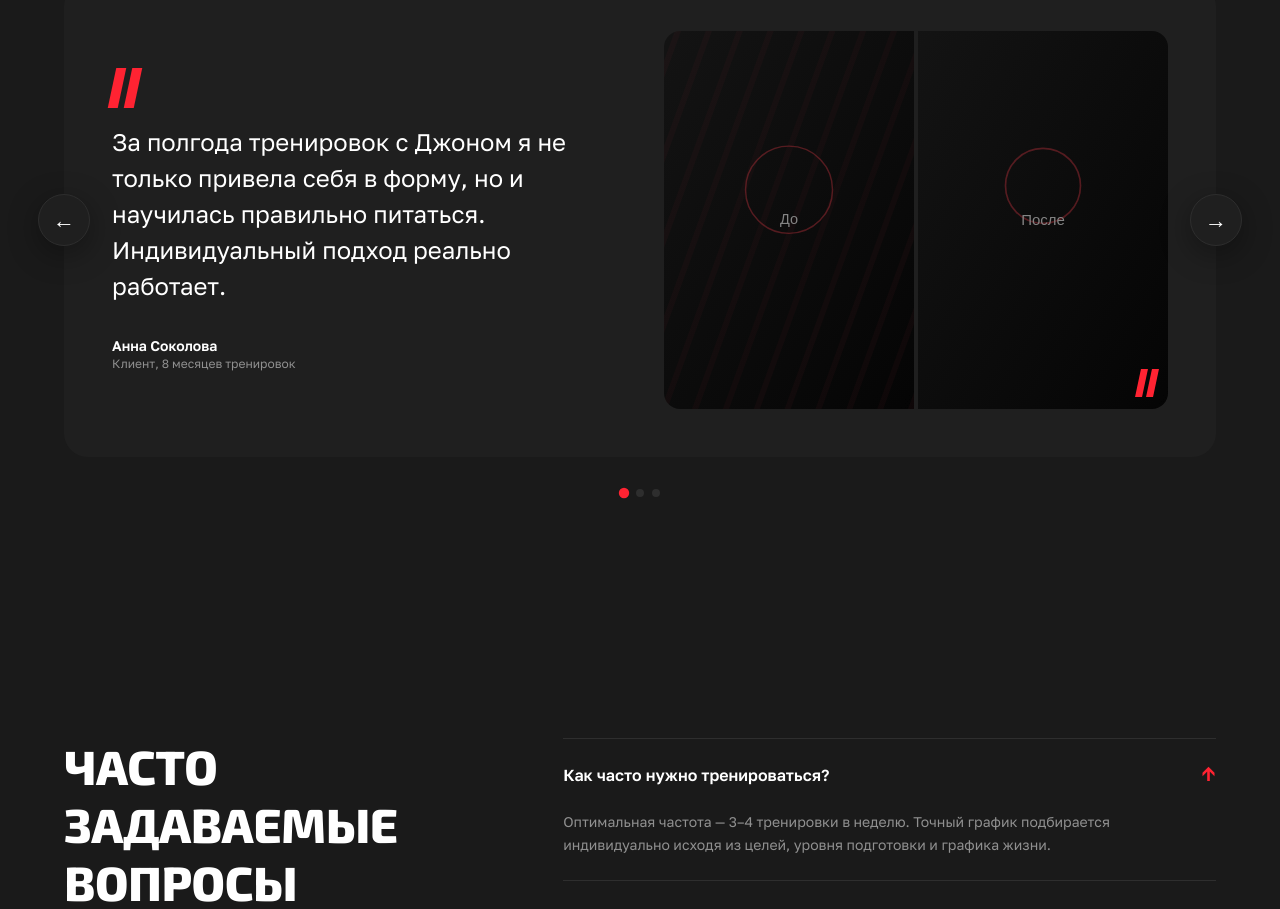
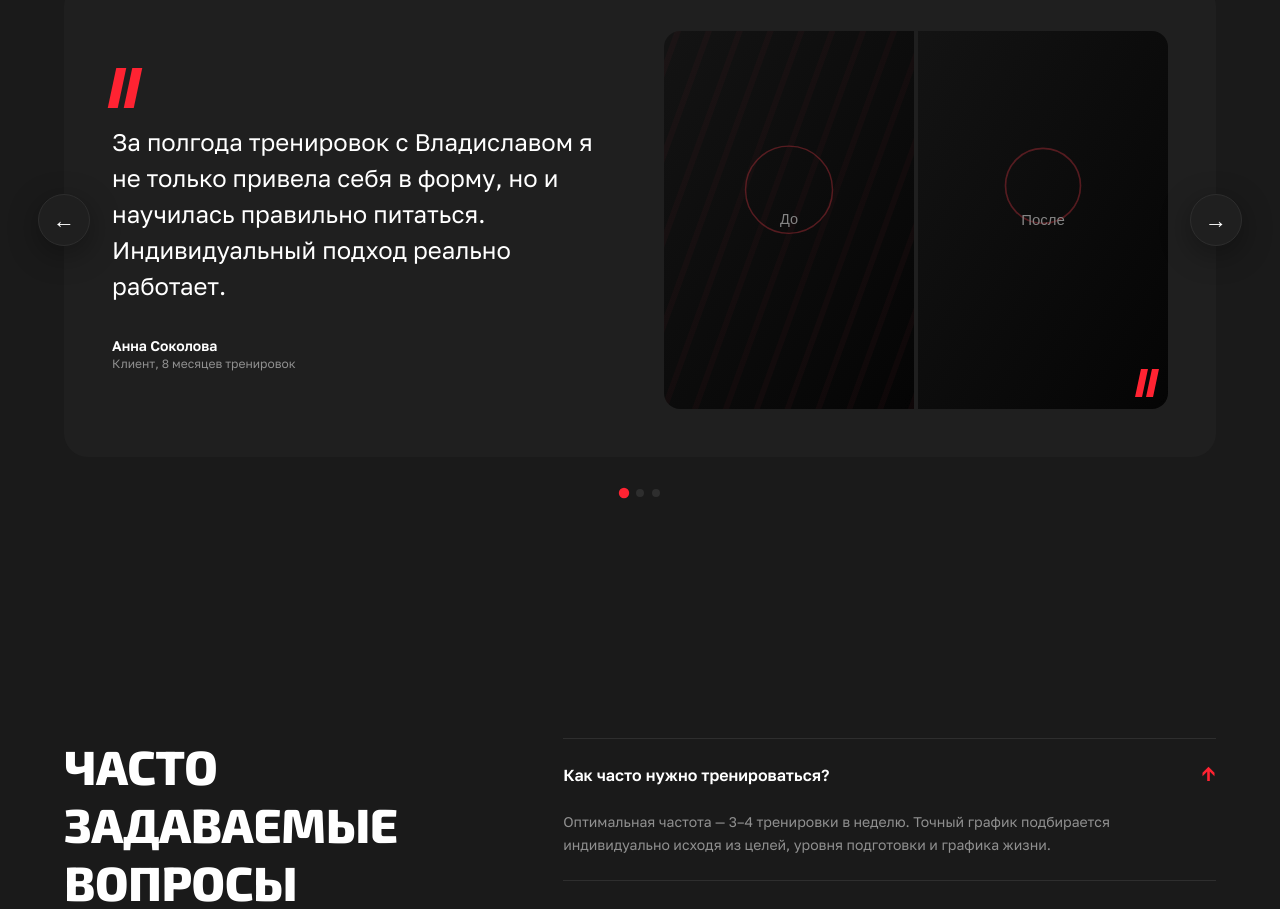
Before and after one commit to Maxim-Bolotov/personal-trainer-landing, a React (Vite) app: page / in a window 1280 px wide. Shown: the part 2380-3289 px from the top of the page. Built offline with nearby package versions, Linux system fonts and the light colour scheme.

Commit message:
Update testimonial quote to match trainer's name
The About section heading was renamed from John to Vladislav in an
earlier commit; this testimonial still quoted the old name.

```diff
--- a/src/data/testimonials.js
+++ b/src/data/testimonials.js
@@ -9,7 +9,7 @@ export const testimonials = [
     avatar: '/images/testimonial-photo.svg',
     avatarSecondary: '/images/testimonial-photo-2.svg',
     quote:
-      'За полгода тренировок с Джоном я не только привела себя в форму, но и научилась правильно питаться. Индивидуальный подход реально работает.',
+      'За полгода тренировок с Владиславом я не только привела себя в форму, но и научилась правильно питаться. Индивидуальный подход реально работает.',
   },
   {
     id: 2,
```
